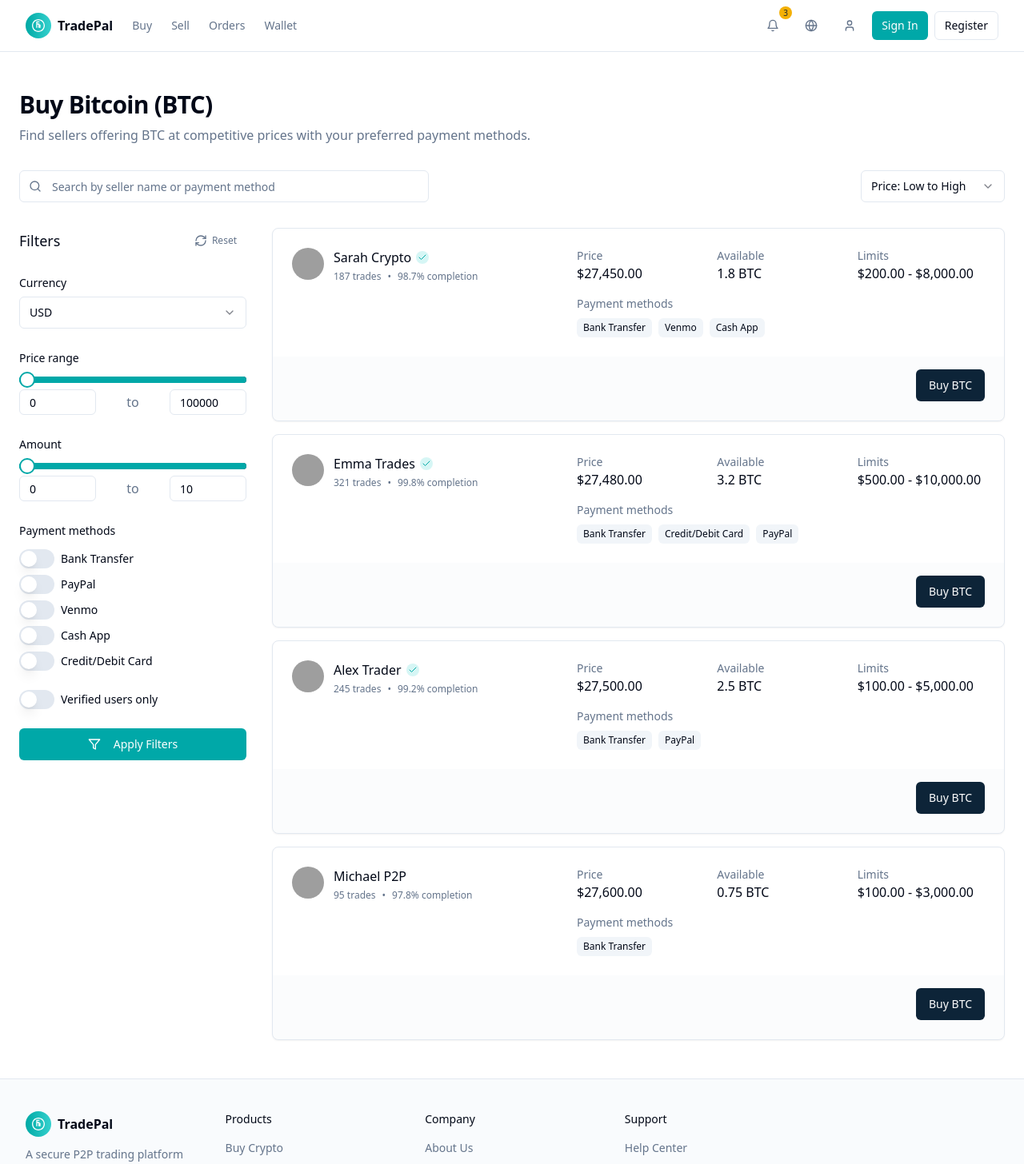
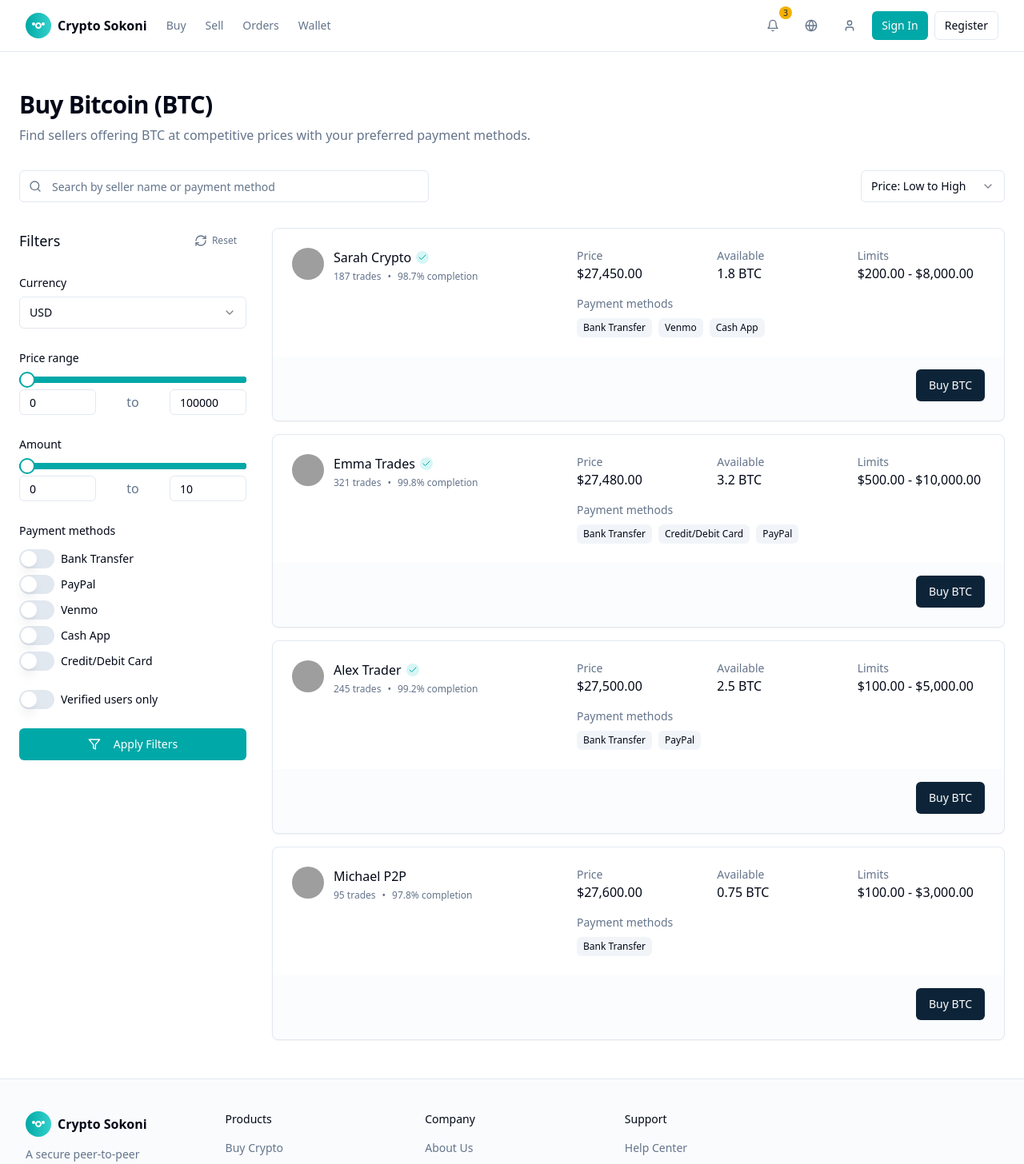
Before and after one commit to kevinmatelong/peer-trade-pal, a React (Vite) app: page /buy in a window 1280 px wide. Shown: the top 1456 px of the page at 80% size. Built offline with nearby package versions, Linux system fonts and the light colour scheme; grey boxes are pictures that could not be loaded.

Commit message:
Rename project to crypto sokoni
Rename the project to crypto sokoni.

```diff
--- a/index.html
+++ b/index.html
@@ -1,14 +1,15 @@
+
 <!DOCTYPE html>
 <html lang="en">
   <head>
     <meta charset="UTF-8" />
     <meta name="viewport" content="width=device-width, initial-scale=1.0" />
-    <title>peer-trade-pal</title>
-    <meta name="description" content="Lovable Generated Project" />
+    <title>Crypto Sokoni - Peer-to-Peer Crypto Marketplace</title>
+    <meta name="description" content="Crypto Sokoni: A secure peer-to-peer marketplace for buying and selling cryptocurrencies" />
     <meta name="author" content="Lovable" />
 
-    <meta property="og:title" content="peer-trade-pal" />
-    <meta property="og:description" content="Lovable Generated Project" />
+    <meta property="og:title" content="Crypto Sokoni" />
+    <meta property="og:description" content="Crypto Sokoni: A secure peer-to-peer marketplace for buying and selling cryptocurrencies" />
     <meta property="og:type" content="website" />
     <meta property="og:image" content="https://lovable.dev/opengraph-image-p98pqg.png" />
 
--- a/src/components/site/footer.tsx
+++ b/src/components/site/footer.tsx
@@ -9,18 +9,18 @@ export function Footer() {
           <div className="col-span-2 lg:col-span-1">
             <div className="flex items-center space-x-2">
               <div className="flex h-8 w-8 items-center justify-center rounded-full bg-gradient-to-r from-teal to-teal-light">
-                <span className="sr-only">TradePal logo</span>
+                <span className="sr-only">Crypto Sokoni logo</span>
                 <svg viewBox="0 0 30 30" className="h-5 w-5 text-white">
                   <path
                     fill="currentColor"
-                    d="M15 3C8.373 3 3 8.373 3 15c0 6.627 5.373 12 12 12s12-5.373 12-12c0-6.627-5.373-12-12-12zm0 2c5.523 0 10 4.477 10 10s-4.477 10-10 10S5 20.523 5 15 9.477 5 15 5zm-2 4v2h4v2h-4v6h-2V7h6v2h-4zm6 4v6h-4v-6h4z"
+                    d="M15 12c-1.657 0-3 1.343-3 3s1.343 3 3 3 3-1.343 3-3-1.343-3-3-3zm0-3c3.314 0 6 2.686 6 6s-2.686 6-6 6-6-2.686-6-6 2.686-6 6-6zm9 0a3 3 0 110 6 3 3 0 010-6zm-18 0a3 3 0 110 6 3 3 0 010-6z"
                   />
                 </svg>
               </div>
-              <span className="font-semibold">TradePal</span>
+              <span className="font-semibold">Crypto Sokoni</span>
             </div>
             <p className="mt-3 text-sm text-muted-foreground">
-              A secure P2P trading platform for buying and selling digital assets directly between users.
+              A secure peer-to-peer marketplace for buying and selling cryptocurrencies in Africa and beyond.
             </p>
           </div>
           <div>
--- a/src/components/site/hero-section.tsx
+++ b/src/components/site/hero-section.tsx
@@ -13,11 +13,11 @@ export function HeroSection() {
       <div className="container relative z-10 px-4 py-16 sm:px-6 sm:py-24 lg:py-32">
         <div className="mx-auto max-w-4xl text-center">
           <h1 className="text-4xl font-bold tracking-tight sm:text-6xl">
-            <span className="block">Secure P2P Trading</span>
-            <span className="block text-teal">Simplified for Everyone</span>
+            <span className="block">Crypto Sokoni</span>
+            <span className="block text-teal">Africa's P2P Crypto Marketplace</span>
           </h1>
           <p className="mx-auto mt-6 max-w-xl text-lg sm:text-xl text-gray-300">
-            Buy and sell digital assets directly with other users through a secure, transparent, and user-friendly platform.
+            Trade cryptocurrencies directly with other users. Secure, transparent, and built for the African market.
           </p>
           <div className="mt-10 flex items-center justify-center gap-x-6">
             <Link to="/buy">
--- a/src/components/site/navbar.tsx
+++ b/src/components/site/navbar.tsx
@@ -1,4 +1,3 @@
-
 import { useState } from "react";
 import { Link } from "react-router-dom";
 import { Button } from "@/components/ui/button";
@@ -14,15 +13,15 @@ export function Navbar() {
         <div className="flex items-center gap-6">
           <Link to="/" className="flex items-center space-x-2">
             <div className="flex h-8 w-8 items-center justify-center rounded-full bg-gradient-to-r from-teal to-teal-light">
-              <span className="sr-only">TradePal logo</span>
+              <span className="sr-only">Crypto Sokoni logo</span>
               <svg viewBox="0 0 30 30" className="h-5 w-5 text-white">
                 <path
                   fill="currentColor"
-                  d="M15 3C8.373 3 3 8.373 3 15c0 6.627 5.373 12 12 12s12-5.373 12-12c0-6.627-5.373-12-12-12zm0 2c5.523 0 10 4.477 10 10s-4.477 10-10 10S5 20.523 5 15 9.477 5 15 5zm-2 4v2h4v2h-4v6h-2V7h6v2h-4zm6 4v6h-4v-6h4z"
+                  d="M15 12c-1.657 0-3 1.343-3 3s1.343 3 3 3 3-1.343 3-3-1.343-3-3-3zm0-3c3.314 0 6 2.686 6 6s-2.686 6-6 6-6-2.686-6-6 2.686-6 6-6zm9 0a3 3 0 110 6 3 3 0 010-6zm-18 0a3 3 0 110 6 3 3 0 010-6z"
                 />
               </svg>
             </div>
-            <span className="hidden font-semibold sm:inline-block">TradePal</span>
+            <span className="hidden font-semibold sm:inline-block">Crypto Sokoni</span>
           </Link>
           <nav className="hidden md:flex md:gap-6">
             <Link to="/buy" className="text-sm font-medium text-muted-foreground transition-colors hover:text-foreground">
```
